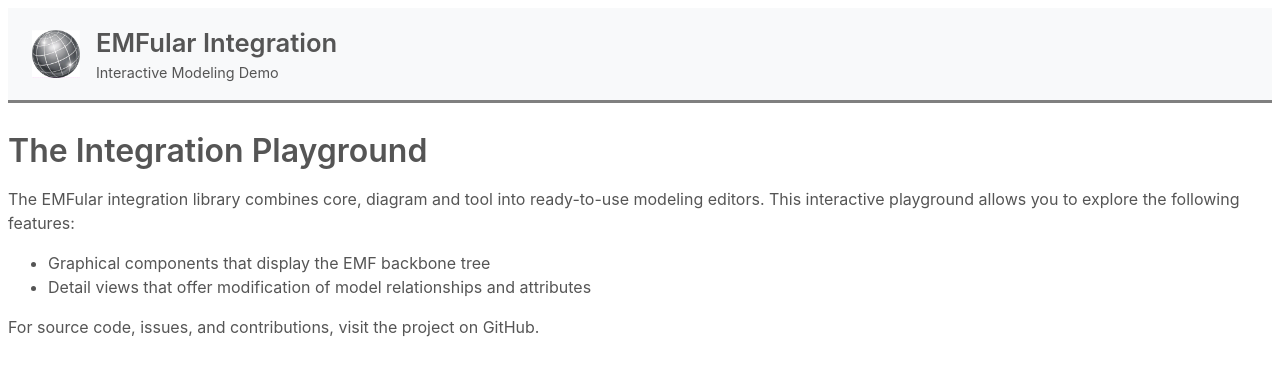
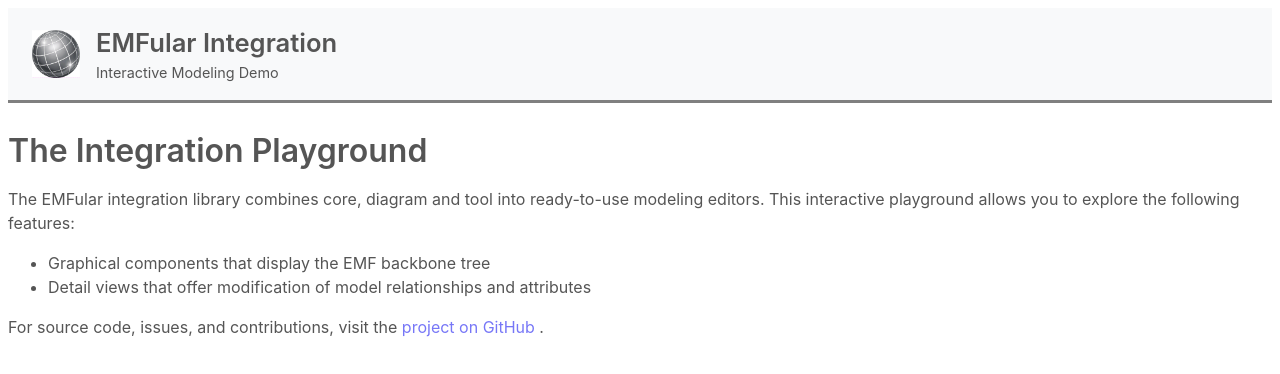
Before and after one commit to softlang/EMFular-integration, an Angular app in the folder demo/: page / in a window 1280 px wide. Shown: the top 374 px of the page. Built offline with nearby package versions, Linux system fonts and the light colour scheme.

Commit message:
change link color so hat it is immeduately visible as link

```diff
--- a/demo/src/app/content/home/home.component.html
+++ b/demo/src/app/content/home/home.component.html
@@ -13,5 +13,6 @@
 <p>
     For source code, issues, and contributions, visit the
     <a href="https://github.com/softlang/EMFular-integration" target="_blank" rel="noopener">
-        project on GitHub</a>.
+        project on GitHub
+    </a>.
 </p>
--- a/demo/src/styles.scss
+++ b/demo/src/styles.scss
@@ -16,7 +16,7 @@ $color-light: #f8f9fa;
 
 $color-secondary: antiquewhite;
 
-$color-accent: #f77777;
+$color-accent: #7777f7;
 
 
 // -----------------------------
@@ -71,7 +71,7 @@ p {
 
 
 a {
-  color: $color-dark;
+  color: $color-accent;
   text-decoration: none;
 
   &:hover {
```
